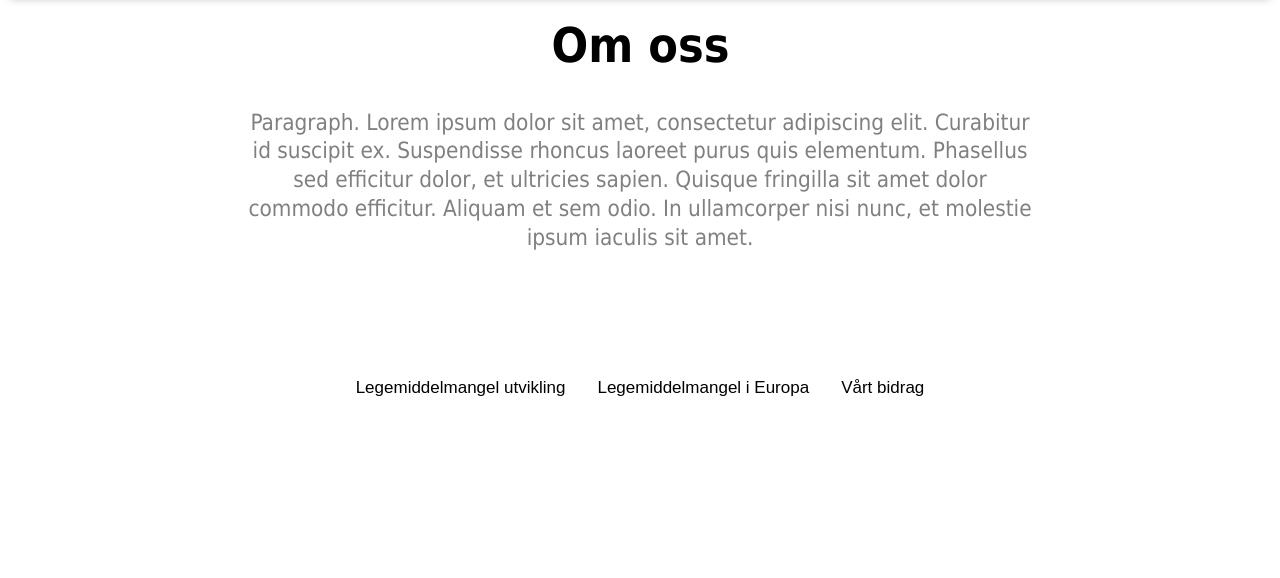
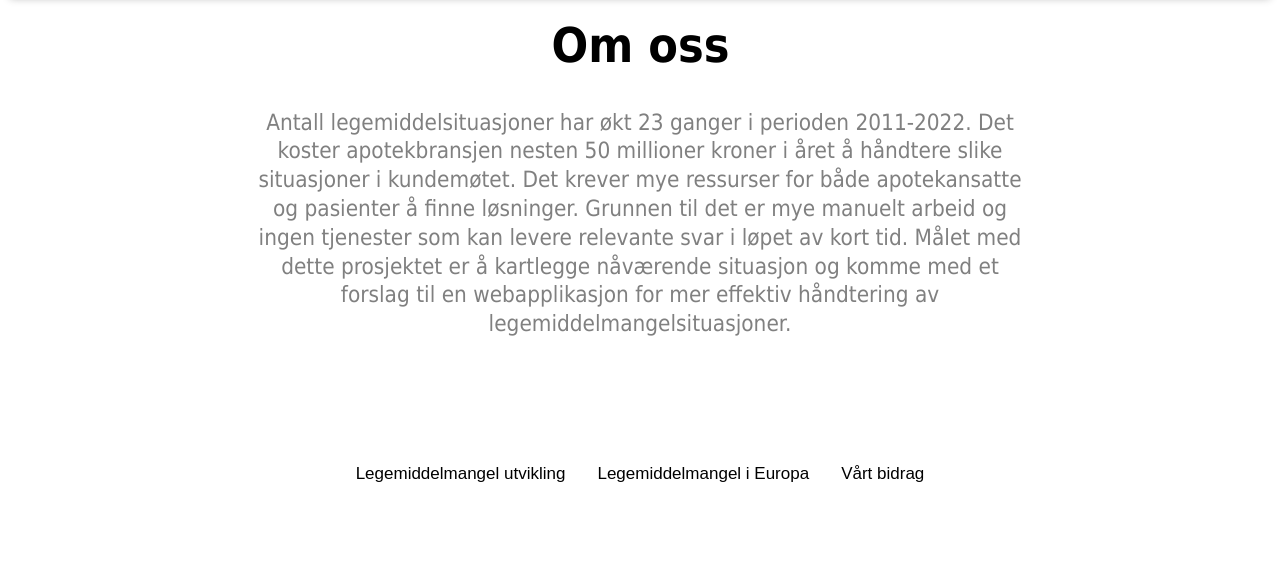
Before and after one commit to Josyno106/finn-medisin, a PHP site: page /omoss.php in a window 1280 px wide. Shown: the part 90-668 px from the top of the page. Run offline with PHP 8.4, Linux system fonts and the light colour scheme; some web fonts are replaced.

Commit message:
changes omoss file text

```diff
--- a/omoss.php
+++ b/omoss.php
@@ -64,12 +64,15 @@
           <div class="sec1_3_placement_inner_i">
             <h2>Om oss</h2>
             <p>
-              Paragraph. Lorem ipsum dolor sit amet, consectetur adipiscing
-              elit. Curabitur id suscipit ex. Suspendisse rhoncus laoreet purus
-              quis elementum. Phasellus sed efficitur dolor, et ultricies
-              sapien. Quisque fringilla sit amet dolor commodo efficitur.
-              Aliquam et sem odio. In ullamcorper nisi nunc, et molestie ipsum
-              iaculis sit amet.
+              Antall legemiddelsituasjoner har økt 23 ganger i perioden 2011-2022. Det koster
+              apotekbransjen nesten 50 millioner kroner i året å håndtere slike situasjoner i
+              kundemøtet. Det krever mye ressurser for både apotekansatte og pasienter å finne
+              løsninger. Grunnen til det er mye manuelt arbeid og ingen tjenester som kan levere
+              relevante svar i løpet av kort tid.
+
+              Målet med dette prosjektet er å kartlegge nåværende situasjon og komme med et
+              forslag til en webapplikasjon for mer effektiv håndtering av
+              legemiddelmangelsituasjoner.
             </p>
           </div>
         </div>
```
